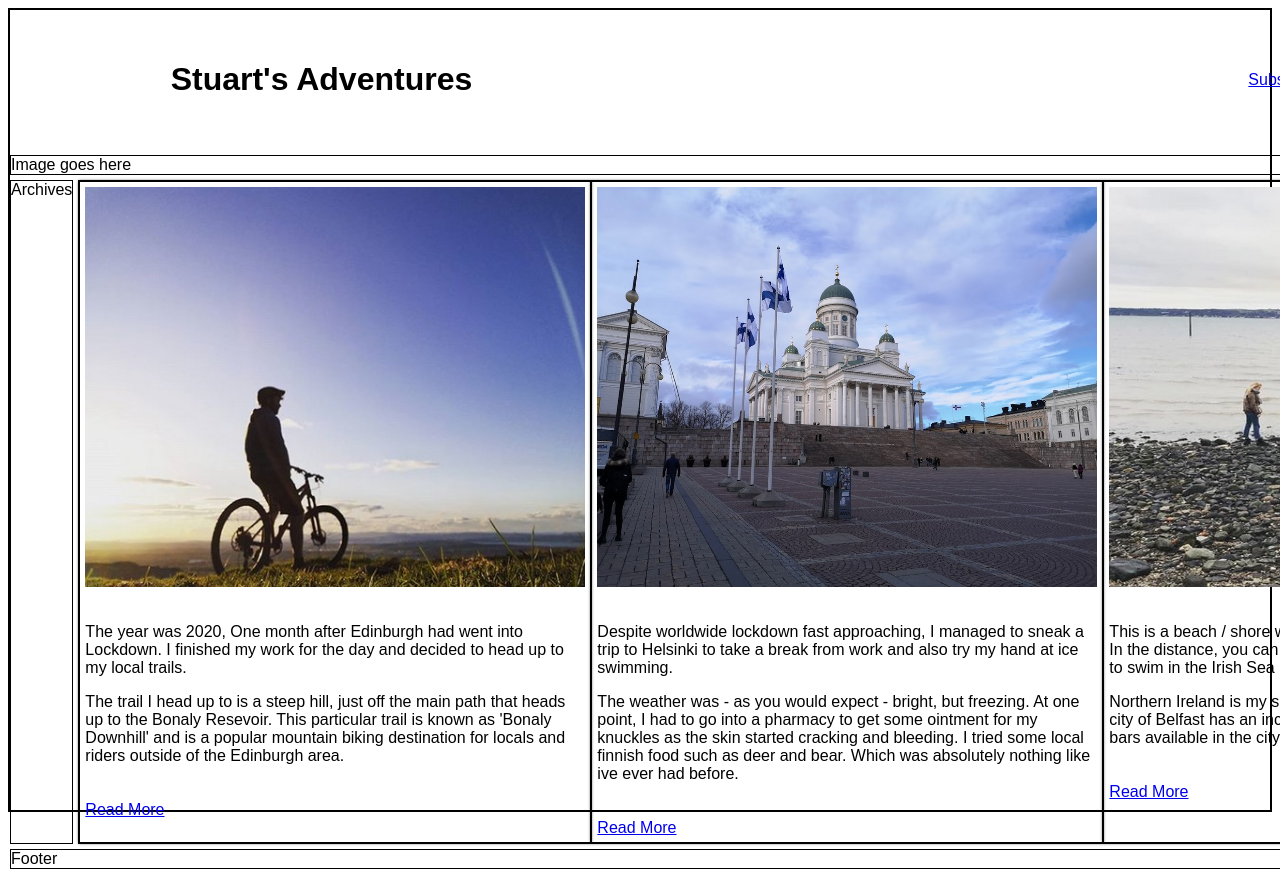
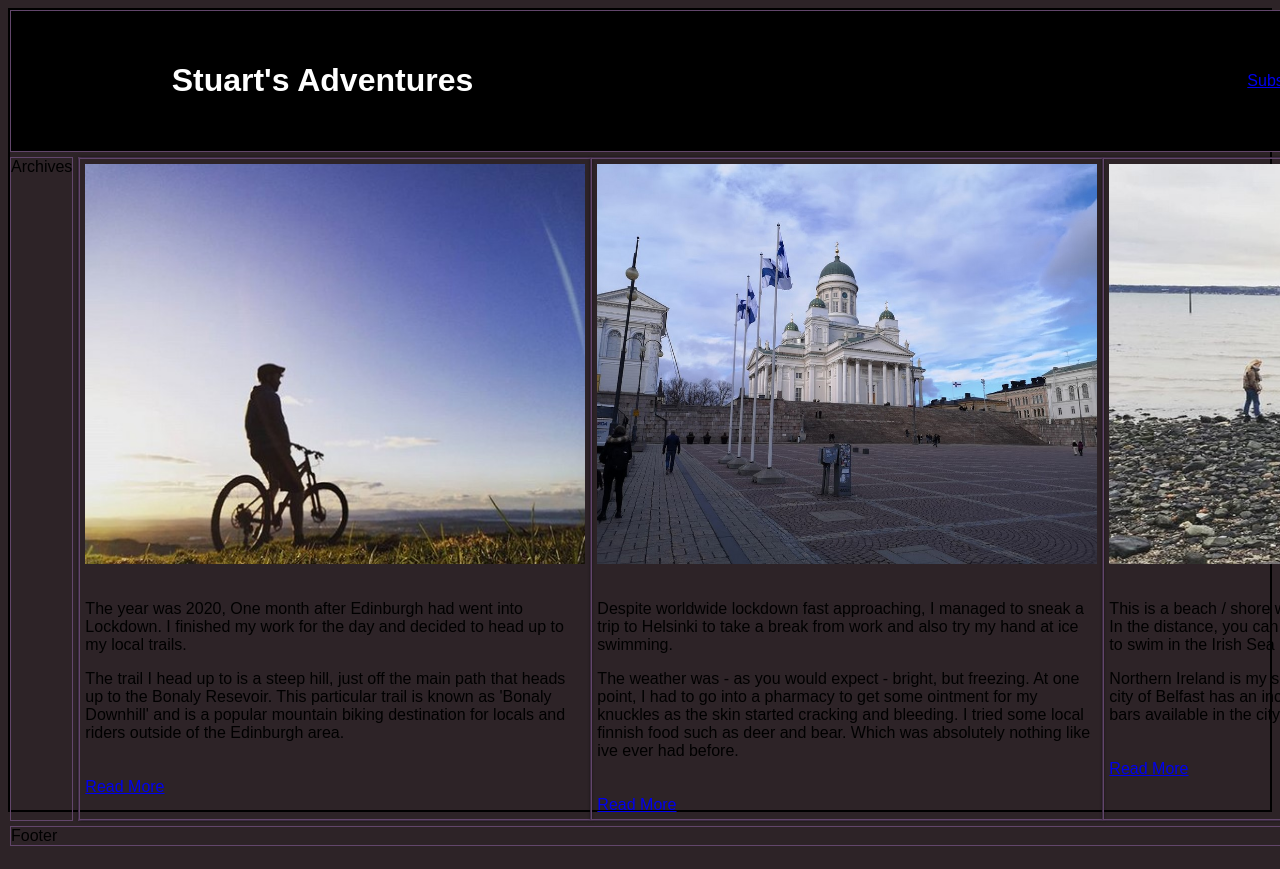
Before and after one commit to sr217/front_end_project1, a plain HTML site: page index.html in a window 1280 px wide. Shown: the top 869 px of the page. After the commit the page ends 846 px from the top, so only its background shows below. Drawn offline with Linux system fonts and the light colour scheme.

Commit message:
made some changes to layout colour scheme

```diff
--- a/css/nav.css
+++ b/css/nav.css
@@ -4,6 +4,10 @@ header{
     justify-content: space-between;
     align-items: center;
     padding: 30px 10%;
+    background-color: black;
+  }
+  h1{
+      color: white;
   }
 
 .nav_links li{
--- a/css/style.css
+++ b/css/style.css
@@ -1,5 +1,6 @@
 body {
     font-family: sans-serif;
+    background-color: #2D2327
 }
 
 .container{
@@ -9,7 +10,6 @@ body {
       grid-template-rows: repeat(autofit, minmax(300px, 1fr));
       grid-template-areas:
       "ttle ttle ttle ttle ttle ttle ttle ttle"
-      "hdr hdr hdr hdr hdr hdr hdr hdr"
       "sd main main main main main main main"
       "ft ft ft ft ft ft ft ft";
       gap: 5px;
@@ -17,12 +17,10 @@ body {
       height: 100vh;
   }
   .box{
-    border: 1px solid black;
+    border: 1px solid #62466B;
     }
 /* Assign grid area below */
-  .image{
-    grid-area: hdr;
-  }
+
   .footer{
     grid-area: ft;
   }
--- a/index.html
+++ b/index.html
@@ -15,7 +15,7 @@
   <body>
   <div class = "container">
     <!--<div class="title box">Stuart's Adventures</div> -->
-    <header>
+    <header class = "header box">
       <h1>Stuart's Adventures</h1>
       <nav>
         <ul class = "nav_links">
@@ -24,7 +24,6 @@
         </ul>
       </nav>
     </header>
-    <div class= "image box">Image goes here</div>
     <div class="sidebar box">Archives</div>
     <div class="content box">
       <div class = "blog box">
```
